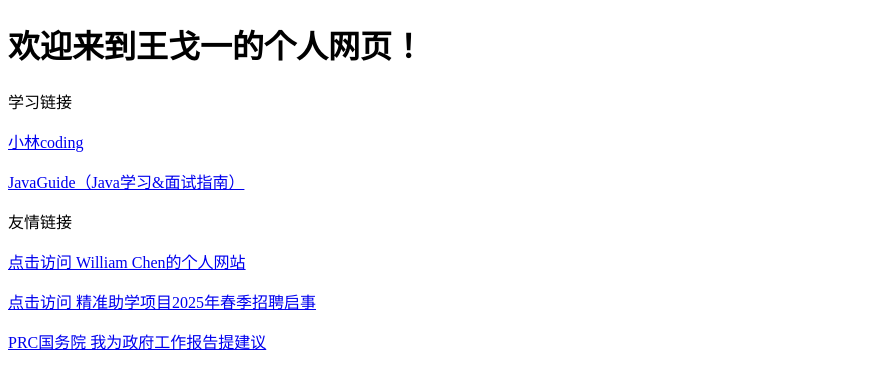
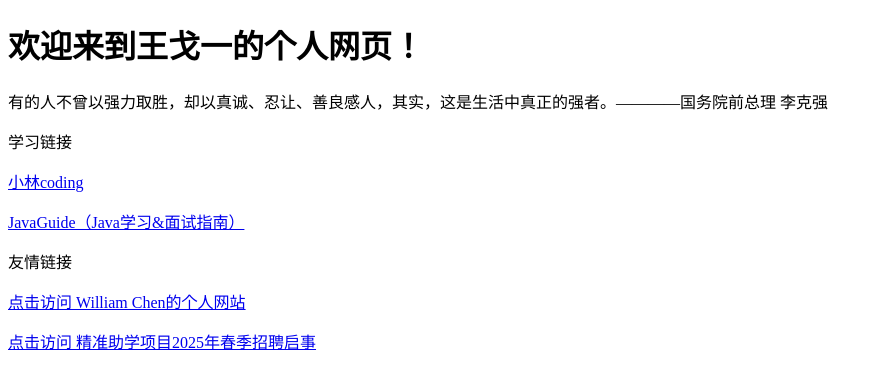
Before and after one commit to iiiwes/geyiwang.github.io, a plain HTML site: page index.html in a window 1280 px wide. Shown: the top 366 px of the page, without its empty margins (0-883 px from the left). Drawn offline with Linux system fonts and the light colour scheme.

Commit message:
Update index.html

```diff
--- a/index.html
+++ b/index.html
@@ -7,6 +7,8 @@
 </head>
 <body>
     <h1>欢迎来到王戈一的个人网页！</h1>
+
+    <p>有的人不曾以强力取胜，却以真诚、忍让、善良感人，其实，这是生活中真正的强者。————国务院前总理 李克强</p>
 
     <p>学习链接</p>
     <p>
@@ -42,6 +44,5 @@
 
 
 
-
 </body>
 </html>
```
